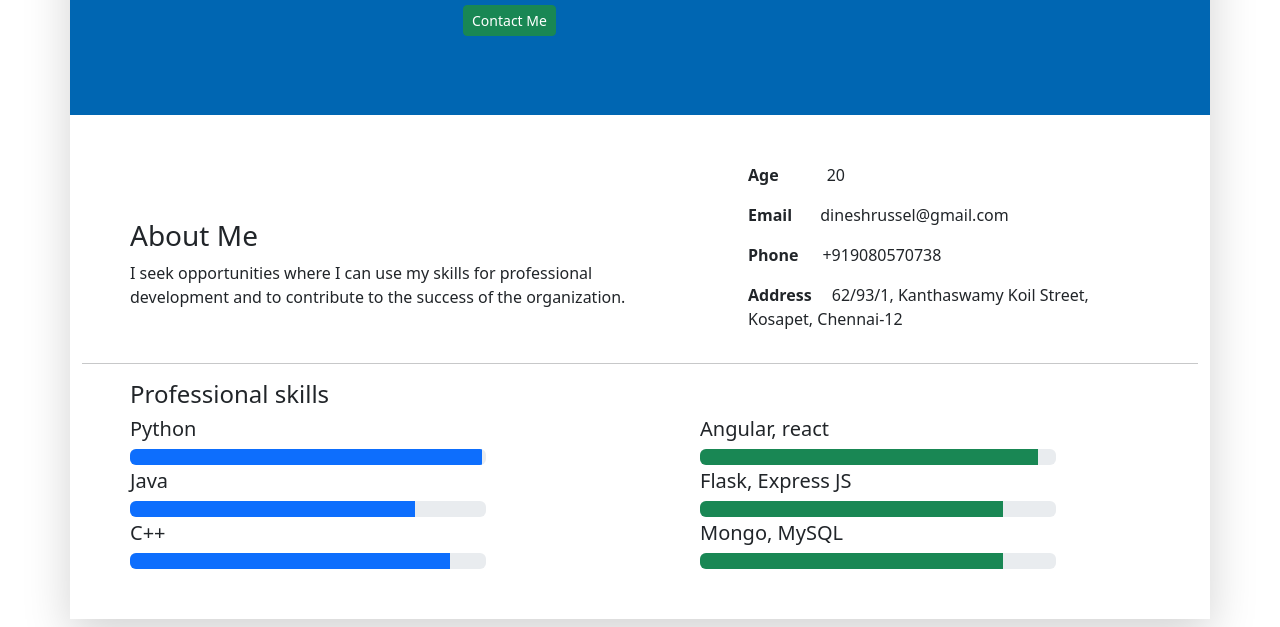
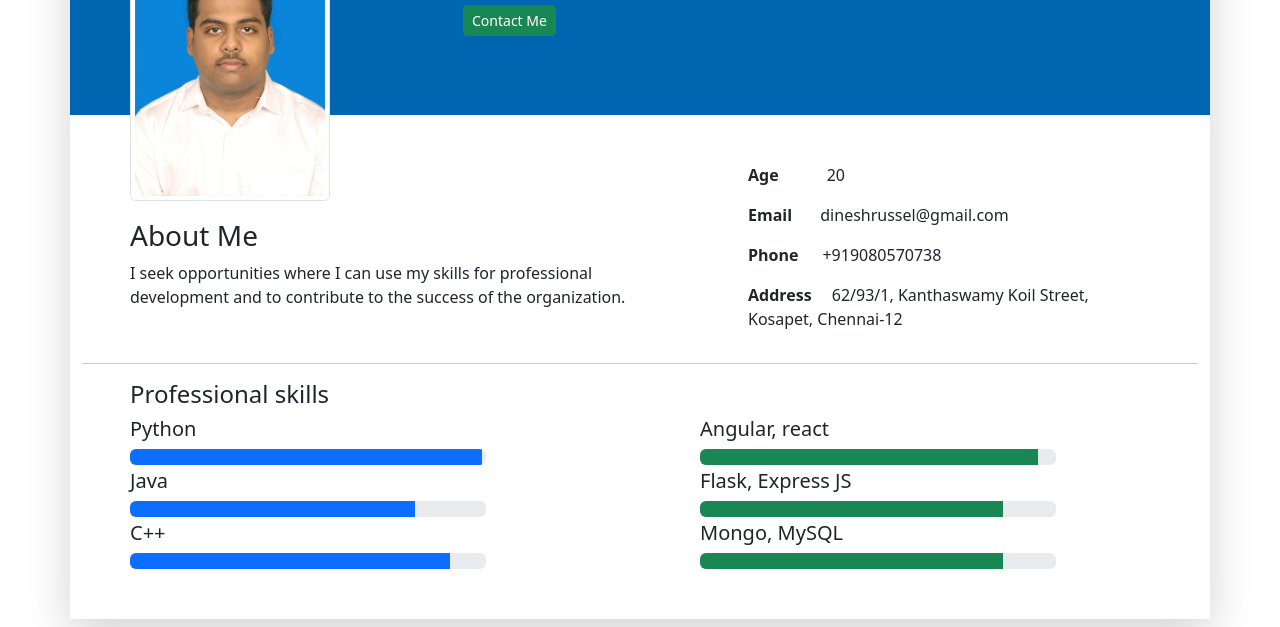
Before and after one commit to IBM-EPBL/IBM-Project-26071-1659986313, a plain HTML site: page Assignments/Team Lead - Dinesh Kumar A/Assignment 2/templates/about.html in a window 1280 px wide. Shown: the part 173-800 px from the top of the page. Drawn offline with nearby package versions, Linux system fonts and the light colour scheme; files that its build step writes are made by us from their sources.

Commit message:
Assignment 2

```diff
--- a/Assignments/Team Lead - Dinesh Kumar A/Assignment 2/templates/about.html
+++ b/Assignments/Team Lead - Dinesh Kumar A/Assignment 2/templates/about.html
@@ -32,7 +32,7 @@
         <div class="sec" style="border-radius:30px;">
             <div class="row top ">
                 <div class="col-md-3 mt-5 ms-5">
-                    <img class="img-fluid img-thumbnail img" src="DSC_00450.jpeg" alt="">
+                    <img class="img-fluid img-thumbnail img" src="../static/assets/IMG_6030.jpeg" alt="">
                 </div>
                 <div class="col-md-6 mt-4 ms-5">
                     <h2 class="white my-2">Dinesh Kumar A</h2>
```
